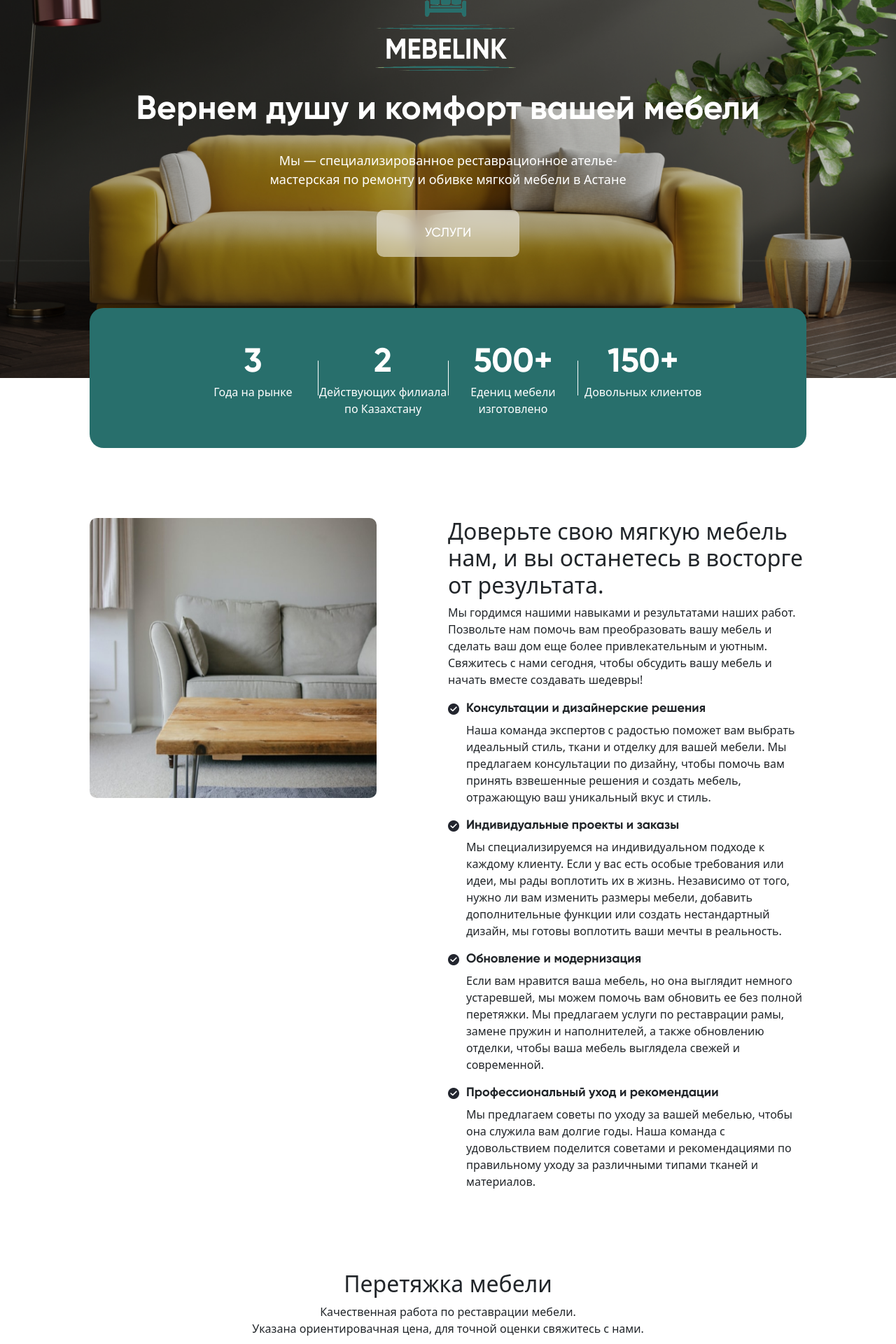
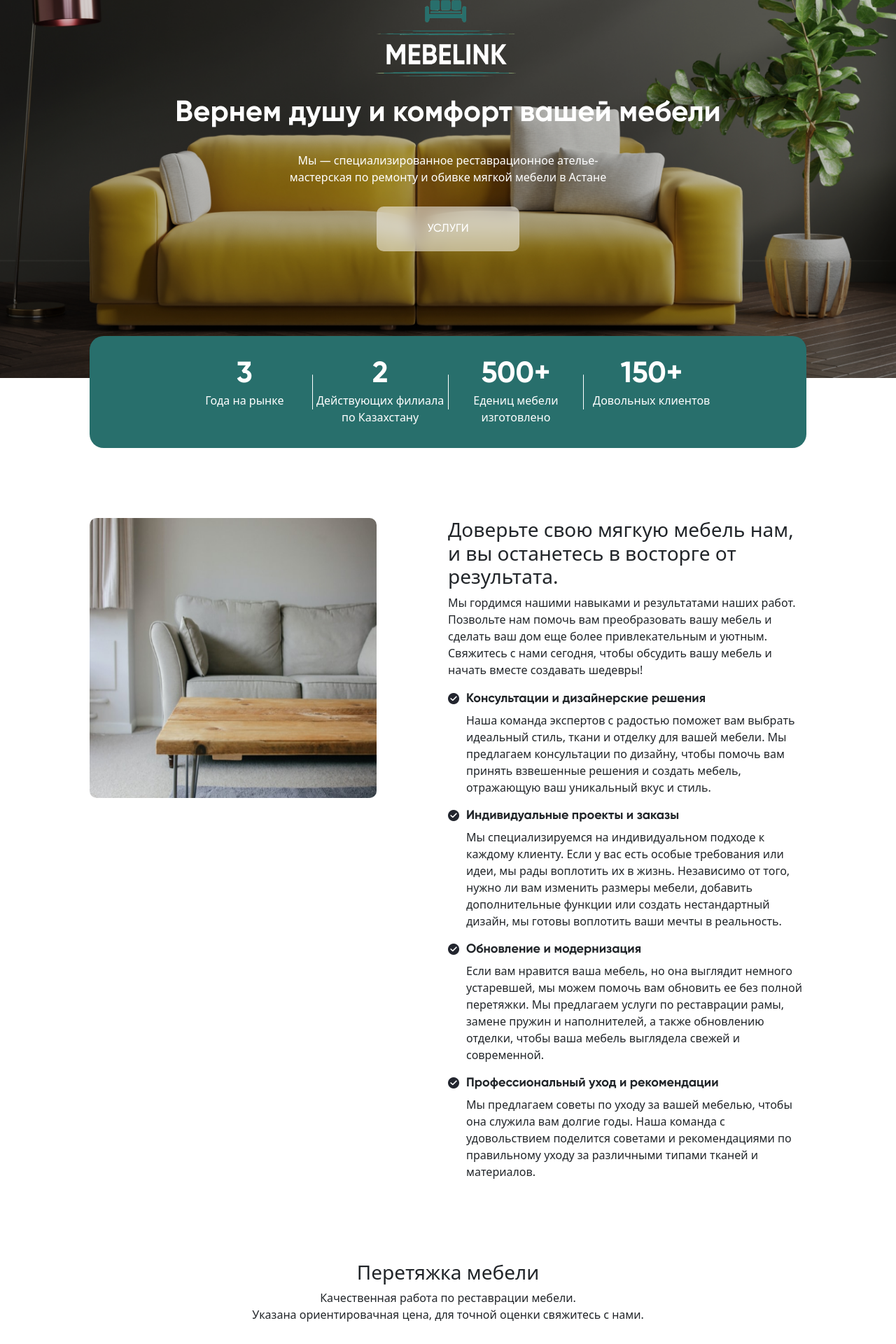
Before and after one commit to znewk/mebelink-fornt, a Next.js app: page / in a window 1280 px wide. Shown: the part 260-2180 px from the top of the page at 70% size. Built offline with nearby package versions, Linux system fonts and the light colour scheme.

Commit message:
adaptation fixes 5

```diff
--- a/src/components/AboutUs/styles.module.css
+++ b/src/components/AboutUs/styles.module.css
@@ -14,7 +14,7 @@
 }
 .title{
     margin-top: 0;
-    font-size: 32px;
+    font-size: 28px;
 }
 .itemTitle{
     font-family: "Gilroy Bold";
--- a/src/components/Footer/styles.module.css
+++ b/src/components/Footer/styles.module.css
@@ -43,6 +43,9 @@
     color: white;
     margin-bottom: 5px;
 }
+.columnTitle{
+    font-size: 22px;
+}
 
 @media screen and (max-width: 767px){
     .footer{
--- a/src/components/HowToWork/styles.module.css
+++ b/src/components/HowToWork/styles.module.css
@@ -6,10 +6,9 @@
     text-align: center;
 }
 .title{
-    font-size: 32px;
     margin-top: 0;
+    font-size: 28px;
 }
-
 .wrapper{
     width: 100%;
     display: flex;
--- a/src/components/IntroBlock/styles.module.css
+++ b/src/components/IntroBlock/styles.module.css
@@ -14,14 +14,14 @@
 .title{
     color: white;
     font-family: "Gilroy Bold";
-    font-size: 48px;
+    font-size: 42px;
     margin: 0;
     margin-top: -40px;
 }
 .subtitle{
     margin: 0;
     width: 50%;
-    font-size: 18px;
+    font-size: 16px;
     color: white;
     text-align: center;
     margin: 30px 0;
@@ -41,12 +41,12 @@
     padding: 20px 30px;
     border-radius: 10px;
     cursor: pointer;
-    font-size: 18px;
+    font-size: 16px;
 }
 .static {
     position: absolute;
     background: #286F6C;
-    padding: 50px;
+    padding: 30px;
     width: 80%;
     border-radius: 20px;
     bottom: -100px;
@@ -76,7 +76,7 @@
     margin: 0;
     padding: 0;
     font-family: "Gilroy Bold";
-    font-size: 48px;
+    font-size: 42px;
 }
 
 
--- a/src/components/Materials/styles.module.css
+++ b/src/components/Materials/styles.module.css
@@ -10,8 +10,8 @@
 }
 .title{
     margin-top: 0;
+    font-size: 28px;
     margin-bottom: 100px;
-    font-size: 32px;
 }
 .carousel{
     width: 70%;
@@ -39,6 +39,7 @@
     transform: translate(-50%, 0);
     pointer-events: none;
     transition: 0.3s;
+    font-size: 18px;
 }
 .item:hover h3{
     color: #286F6C;
--- a/src/components/Questions/index.js
+++ b/src/components/Questions/index.js
@@ -88,8 +88,6 @@ const Questions = () => {
                                 </motion.div>
                                 <div className={styles.hr}></div>
                             </motion.div>
-
-
                         </>
                     )
                 })}
--- a/src/components/Questions/styles.module.css
+++ b/src/components/Questions/styles.module.css
@@ -10,8 +10,8 @@
 }
 .title{
     margin-top: 0;
+    font-size: 28px;
     margin-bottom: 100px;
-    font-size: 32px;
 }
 .questions{
     width: 50%;
@@ -44,8 +44,12 @@
     height: 12px;
     width: 12px;
 }
-
-
+.questionText{
+    font-size: 18px;
+}
+.question{
+    margin-bottom: 25px;
+}
 @media screen and (max-width: 767px){
     .container{
         flex-direction: column-reverse;
--- a/src/components/Services/styles.module.css
+++ b/src/components/Services/styles.module.css
@@ -6,8 +6,8 @@
     text-align: center;
 }
 .title{
-    font-size: 32px;
     margin-top: 0;
+    font-size: 28px;
 }
 .wrapper{
     margin-top: 50px;
@@ -94,6 +94,9 @@
 .card:hover > .cardImageBody .cardImage{
     transform: scale(1.05);
 }
+.cardTitle{
+    font-size: 22px;
+}
 
 @media screen and (max-width: 767px) {
     .title{
```
